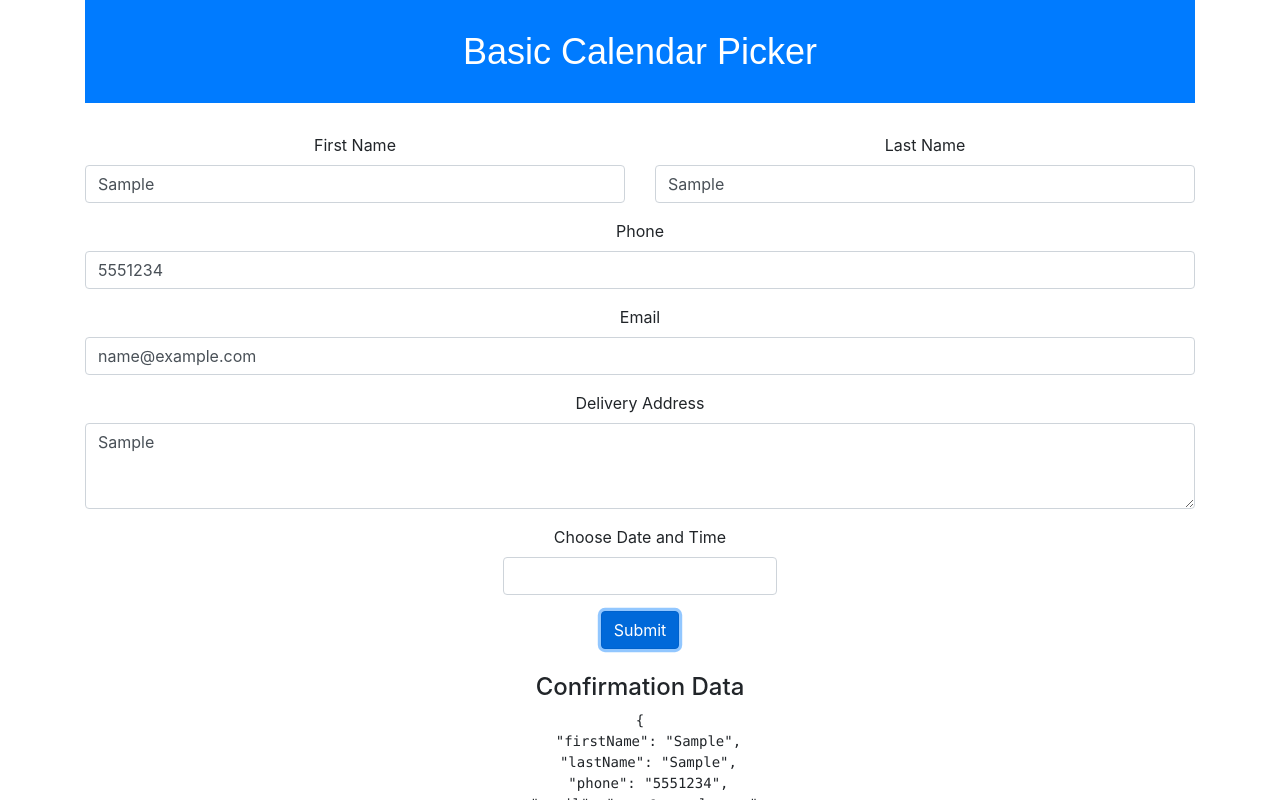
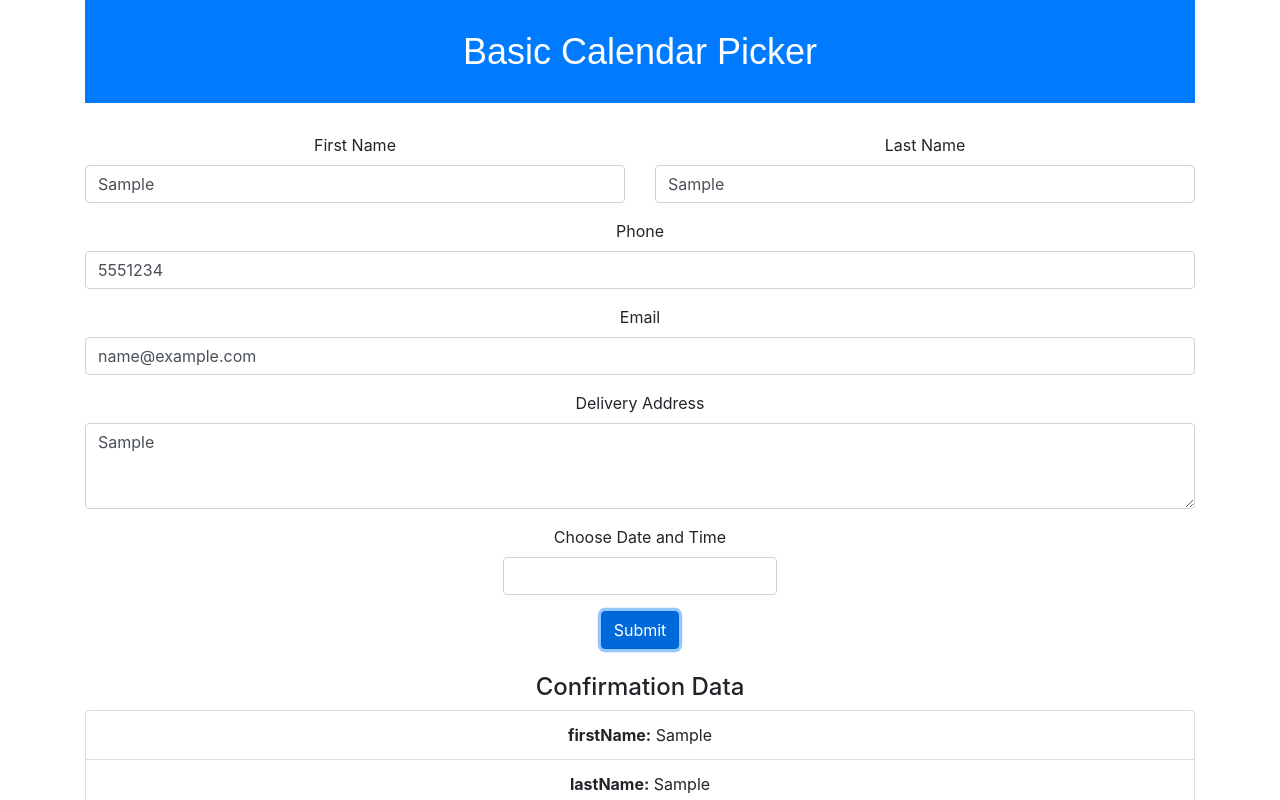
Before and after one commit to mghondo/contactformscheduler-, a React (Create React App) app: page / in a window 1280 px wide. Both pictures are taken after typing "Sample", "Sample", "5551234", "name@example.com", "Sample", "Sample" into the empty fields and a click on the button "Submit". Shown: the top 800 px of the page. Built offline with nearby package versions, Linux system fonts and the light colour scheme.

Commit message:
list view showing up.

```diff
--- a/src/ContactFormScheduler.jsx
+++ b/src/ContactFormScheduler.jsx
@@ -17,7 +17,6 @@ function ContactFormScheduler() {
   const validDate = (current) => {
     const today = new Date();
     today.setHours(0, 0, 0, 0);
-
     return current.isAfter(today);
   };
 
@@ -37,7 +36,7 @@ function ContactFormScheduler() {
     return false;
   };
 
-  const [confirmation, setConfirmation] = useState('');
+  const [confirmation, setConfirmation] = useState(null);
 
   const handleChange = (e) => {
     const { name, value } = e.target;
@@ -52,15 +51,31 @@ function ContactFormScheduler() {
 
   const handleSubmit = (e) => {
     e.preventDefault();
-    // You can handle form submission logic here.
-    // For now, we'll just display the entered data as confirmation.
-    setConfirmation(JSON.stringify(formData, null, 2));
+
+    // Format the entire formData object for display
+    const formattedFormData = {
+      ...formData,
+      dateTime: formData.dateTime ? formData.dateTime.toLocaleString() : null,
+    };
+
+    setConfirmation(formattedFormData);
+  };
+
+  const renderConfirmationList = (data) => {
+    return (
+      <ul className="list-group">
+        {Object.entries(data).map(([key, value]) => (
+          <li className="list-group-item" key={key}>
+            <strong>{key}:</strong> {value}
+          </li>
+        ))}
+      </ul>
+    );
   };
 
   return (
     <Container>
-
-<header className="app-header" style={{padding: '30px', marginBottom: '30px'}}>
+      <header className="app-header" style={{ padding: '30px', marginBottom: '30px' }}>
         <h1 className="cool-header">Basic Calendar Picker</h1>
       </header>
       <Form onSubmit={handleSubmit}>
@@ -122,7 +137,7 @@ function ContactFormScheduler() {
           />
         </Form.Group>
         <Form.Group controlId="dateTime" className="form-group">
-          <Form.Label>Choose Date and Time</Form.Label><br/>
+          <Form.Label>Choose Date and Time</Form.Label><br />
           <DatePicker
             selected={formData.dateTime}
             onChange={handleDateChange}
@@ -142,9 +157,9 @@ function ContactFormScheduler() {
         </Button>
       </Form>
       {confirmation && (
-        <div className="mt-4">
+        <div className="mt-4" style={{paddingBottom: '30px'}}>
           <h4>Confirmation Data</h4>
-          <pre>{confirmation}</pre>
+          {renderConfirmationList(confirmation)}
         </div>
       )}
     </Container>
```
